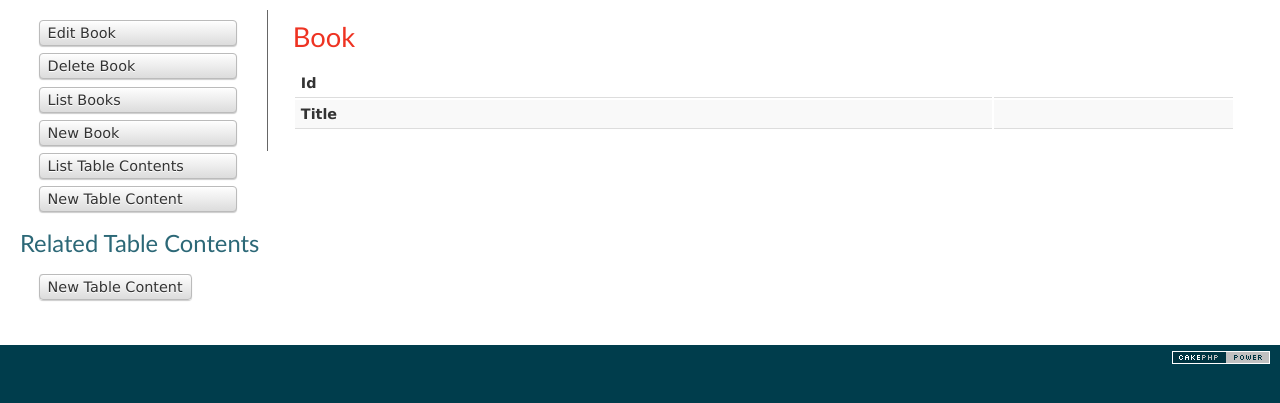
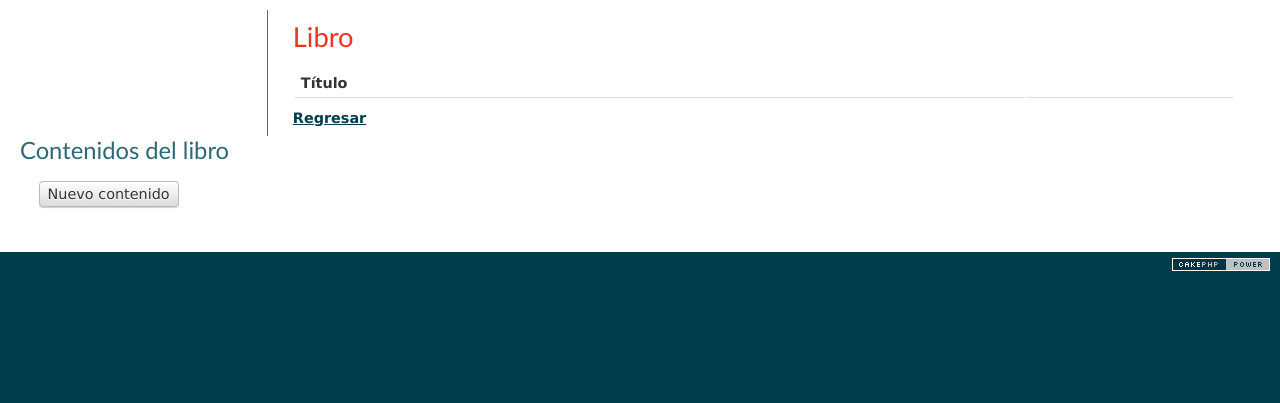
Before and after one commit to lrmilians/bookPublisher, a CakePHP app: the page made by app/View/Books/view.ctp in a window 1280 px wide. Shown: the part 47-450 px from the top of the page. Run offline with PHP 8.4 and a stand-in for CakePHP, Linux system fonts and the light colour scheme; the template is opened without the code that fills it, so the values that code supplies are empty; some libraries are stand-ins or nearby versions.

Commit message:
Gestion de Libros

```diff
--- a/app/View/Books/view.ctp
+++ b/app/View/Books/view.ctp
@@ -1,98 +1,61 @@
-
 <div id="page-container" class="row">
-
-	<div id="sidebar" class="col-sm-3">
-
-		<div class="actions">
-
-			<ul class="list-group">
-						<li class="list-group-item"><?php echo $this->Html->link(__('Edit Book'), array('action' => 'edit', $book['Book']['id']), array('class' => '')); ?> </li>
-		<li class="list-group-item"><?php echo $this->Form->postLink(__('Delete Book'), array('action' => 'delete', $book['Book']['id']), array('class' => ''), __('Are you sure you want to delete # %s?', $book['Book']['id'])); ?> </li>
-		<li class="list-group-item"><?php echo $this->Html->link(__('List Books'), array('action' => 'index'), array('class' => '')); ?> </li>
-		<li class="list-group-item"><?php echo $this->Html->link(__('New Book'), array('action' => 'add'), array('class' => '')); ?> </li>
-		<li class="list-group-item"><?php echo $this->Html->link(__('List Table Contents'), array('controller' => 'table_contents', 'action' => 'index'), array('class' => '')); ?> </li>
-		<li class="list-group-item"><?php echo $this->Html->link(__('New Table Content'), array('controller' => 'table_contents', 'action' => 'add'), array('class' => '')); ?> </li>
-
-			</ul><!-- /.list-group -->
-
-		</div><!-- /.actions -->
-
-	</div><!-- /#sidebar .span3 -->
-
-	<div id="page-content" class="col-sm-9">
-
-		<div class="books view">
-
-			<h2><?php  echo __('Book'); ?></h2>
-
+    <div id="page-content" class="col-sm-12">
+        <div class="books view col-sm-12">
+            <h2><?php  echo __('Libro'); ?></h2>
             <div class="table-responsive">
-				<table class="table table-striped table-bordered">
+                <table class="table table-striped table-bordered table-hover">
                     <tbody>
-						<tr>		<td><strong><?php echo __('Id'); ?></strong></td>
-		<td>
-			<?php echo h($book['Book']['id']); ?>
-			&nbsp;
-		</td>
-</tr><tr>		<td><strong><?php echo __('Title'); ?></strong></td>
-		<td>
-			<?php echo h($book['Book']['title']); ?>
-			&nbsp;
-		</td>
-</tr>					</tbody>
-				</table><!-- /.table table-striped table-bordered -->
-			</div><!-- /.table-responsive -->
-
-		</div><!-- /.view -->
-
-
-			<div class="related">
-
-				<h3><?php echo __('Related Table Contents'); ?></h3>
-
+                        <tr>
+                            <td><strong><?php echo __('Título'); ?></strong></td>
+                            <td><?php echo h($book['Book']['title']); ?>&nbsp;</td>
+                        </tr>
+                    </tbody>
+                </table>
+                <div class="form-group col-sm-3 col-sm-offset-5">
+                    <?php echo $this->Html->link('Regresar','/books', array('class' => 'btn btn-large btn-primary')); ?>
+                </div>
+            </div>
+        </div>
+        <div class="related col-sm-12">
+            <h3><?php echo __('Contenidos del libro '). h($book['Book']['title']); ?></h3>
             <?php if (!empty($book['TableContent'])): ?>
-
                 <div class="table-responsive">
-						<table class="table table-striped table-bordered">
+                    <table class="table table-striped table-bordered table-hover">
                         <thead>
                             <tr>
-											<th><?php echo __('Id'); ?></th>
-		<th><?php echo __('Content'); ?></th>
-		<th><?php echo __('Level'); ?></th>
-		<th><?php echo __('Order'); ?></th>
-		<th><?php echo __('Book Id'); ?></th>
-									<th class="actions"><?php echo __('Actions'); ?></th>
+                                <th><?php echo __('Contenido'); ?></th>
+                                <th><?php echo __('Nivel'); ?></th>
+                                <th><?php echo __('Orden'); ?></th>
+                                <th class="actions"><?php echo __('Acciones'); ?></th>
                             </tr>
                         </thead>
                         <tbody>
-									<?php
-										$i = 0;
+                            <?php $i = 0;
                                   foreach ($book['TableContent'] as $tableContent): ?>
                                     <tr>
-			<td><?php echo $tableContent['id']; ?></td>
                                         <td><?php echo $tableContent['content']; ?></td>
                                         <td><?php echo $tableContent['level']; ?></td>
                                         <td><?php echo $tableContent['order']; ?></td>
-			<td><?php echo $tableContent['book_id']; ?></td>
                                         <td class="actions">
-				<?php echo $this->Html->link(__('View'), array('controller' => 'table_contents', 'action' => 'view', $tableContent['id']), array('class' => 'btn btn-default btn-xs')); ?>
-				<?php echo $this->Html->link(__('Edit'), array('controller' => 'table_contents', 'action' => 'edit', $tableContent['id']), array('class' => 'btn btn-default btn-xs')); ?>
-				<?php echo $this->Form->postLink(__('Delete'), array('controller' => 'table_contents', 'action' => 'delete', $tableContent['id']), array('class' => 'btn btn-default btn-xs'), __('Are you sure you want to delete # %s?', $tableContent['id'])); ?>
+                                            <ul class="navigation">
+                                                <li><a href="#"><?php echo $this->Html->image('tools.png')?></a>
+                                                    <ul class="level1">
+                                                        <li><?php echo $this->Html->link(__('ver'), array('controller' => 'table_contents', 'action' => 'view', $tableContent['id']), array('class' => 'btn btn-default btn-xs')); ?></li>
+                                                        <li><?php echo $this->Html->link(__('Editar'), array('controller' => 'table_contents', 'action' => 'edit', $tableContent['id']), array('class' => 'btn btn-default btn-xs')); ?></li>
+                                                        <li><?php echo $this->Form->postLink(__('Eliminar'), array('controller' => 'table_contents', 'action' => 'delete', $tableContent['id']), array('class' => 'btn btn-default btn-xs'), __('Está seguro que desea eliminar el contenido '. $tableContent['content'] .'?', $tableContent['id'])); ?></li>
+                                                    </ul>
+                                                </li>
+                                            </ul>
                                         </td>
                                     </tr>
                             <?php endforeach; ?>
                         </tbody>
-						</table><!-- /.table table-striped table-bordered -->
-					</div><!-- /.table-responsive -->
-
+                    </table>
+                </div>
             <?php endif; ?>
-
-
             <div class="actions">
-					<?php echo $this->Html->link('<i class="icon-plus icon-white"></i> '.__('New Table Content'), array('controller' => 'table_contents', 'action' => 'add'), array('class' => 'btn btn-primary', 'escape' => false)); ?>				</div><!-- /.actions -->
-
-			</div><!-- /.related -->
-
-
-	</div><!-- /#page-content .span9 -->
-
-</div><!-- /#page-container .row-fluid -->
+                <?php echo $this->Html->link('<i class="icon-plus icon-white"></i> '.__('Nuevo contenido'), array('controller' => 'table_contents', 'action' => 'add'), array('class' => 'btn btn-primary', 'escape' => false)); ?>
+            </div>
+        </div>
+    </div>
+</div>
```
Also changed, not shown: app/Controller/BooksController.php (+5 -45 lines), app/Controller/TableContentsController.php (+5 -45 lines), app/Model/Book.php (+2 -18 lines), app/Model/TableContent.php (+3 -18 lines), app/View/Books/add.ctp (+17 -35 lines), app/View/Books/edit.ctp (+18 -37 lines), app/View/Books/index.ctp (+27 -49 lines), 6 other files. Lines whose indentation alone changed are shown as unchanged.
